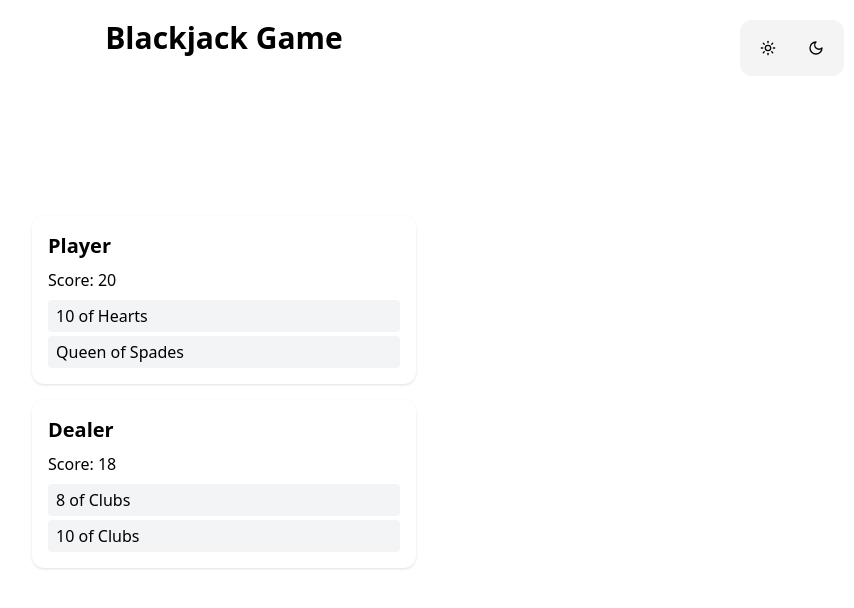
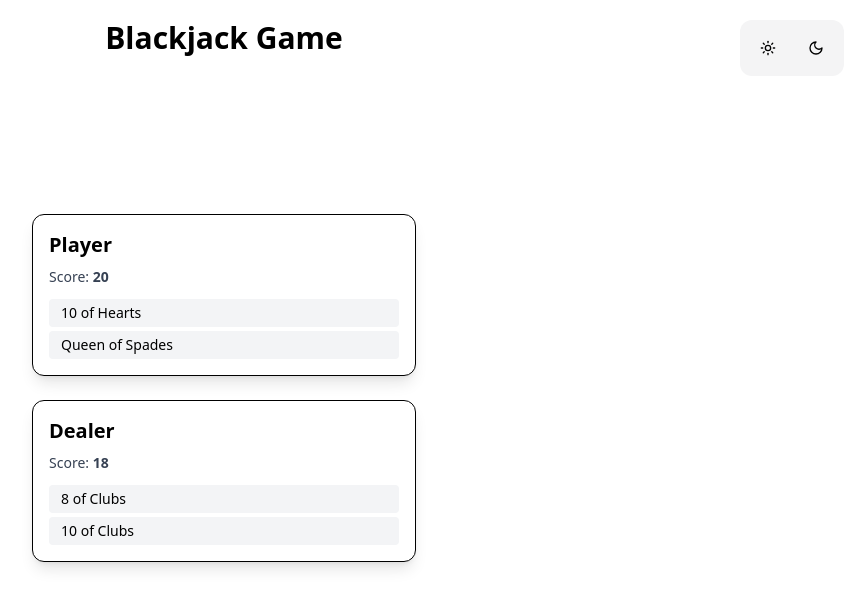
Before and after one commit to nikolakenjic/blackjack-game, a React (Vite) app: page / in a window 1280 px wide. Shown: the top 608 px of the page, without its empty margins (416-1270 px from the left). Built offline with nearby package versions, Linux system fonts and the light colour scheme.

Commit message:
restyling

```diff
--- a/src/App.tsx
+++ b/src/App.tsx
@@ -13,6 +13,18 @@ function App() {
   const [dealer, setDealer] = useState<Player | null>(null);
 
   // console.log(player, dealer);
+  // add dark/light theme
+  useEffect(() => {
+    const theme = localStorage.getItem('theme');
+    if (theme) setTheme(theme);
+  }, []);
+
+  useEffect(() => {
+    if (theme === 'dark') document.body.classList.add('dark');
+    else document.body.classList.remove('dark');
+
+    localStorage.setItem('theme', theme);
+  }, [theme]);
 
   useEffect(() => {
     const { player, dealer } = startNewGame();
@@ -23,11 +35,7 @@ function App() {
   if (!player || !dealer) return <h1>Loading...</h1>;
 
   return (
-    <div
-      className={`bg-white dark:bg-zinc-800 p-4 flex justify-center items-center flex-col h-screen w-full relative ${
-        theme ? 'dark' : ''
-      }`}
-    >
+    <div className="bg-white dark:bg-zinc-800 p-4 flex justify-center items-center flex-col h-screen w-full relative">
       <div className="bg-zinc-100 dark:bg-zinc-700 p-2 rounded-xl absolute top-5 right-5 flex gap-2">
         <ThemeButton icon={LuSun} onClick={() => setTheme('')} />
         <ThemeButton icon={LuMoon} onClick={() => setTheme('dark')} />
@@ -44,13 +52,3 @@ function App() {
 }
 
 export default App;
-
-// <div className="bg-white dark:bg-zinc-800 grid place-items-center h-screen w-full">
-//     <div className="bg-zinc-100 p-2 rounded-xl">
-//       <button className="bg-transparent hover:bg-zinc-200 rounded-lg text-black">
-//         <LuMoon />
-//       </button>
-//       <button className="bg-transparent hover:bg-zinc-200 rounded-lg text-black">
-//         <LuSun />
-//       </button>
-//     </div>
--- a/src/components/HandDisplay.tsx
+++ b/src/components/HandDisplay.tsx
@@ -8,14 +8,16 @@ type HandleDisplayProps = {
 
 const HandDisplay = ({ title, score, hand }: HandleDisplayProps) => {
   return (
-    <div className="mb-4 w-full max-w-sm bg-white dark:bg-gray-800 p-4 rounded shadow dark:text-white rounded-xl">
-      <h2 className="text-xl font-semibold mb-2">{title}</h2>
-      <p className="mb-2">Score: {score}</p>
+    <div className="mb-6 w-full max-w-sm bg-white dark:bg-gray-800 p-4 rounded-xl shadow-lg border dark:border-gray-600">
+      <h2 className="text-xl font-bold mb-2 dark:text-gray-200">{title}</h2>
+      <p className="mb-3 text-sm text-gray-700 dark:text-gray-300">
+        Score: <span className="font-semibold">{score}</span>
+      </p>
       <ul className="space-y-1">
         {hand.map((card, i) => (
           <li
             key={i}
-            className="bg-gray-100 dark:bg-gray-700 px-2 py-1 rounded"
+            className="bg-gray-100 dark:bg-gray-700 px-3 py-1 rounded text-sm dark:text-gray-400"
           >
             {card.value} of {card.suit}
           </li>
```
